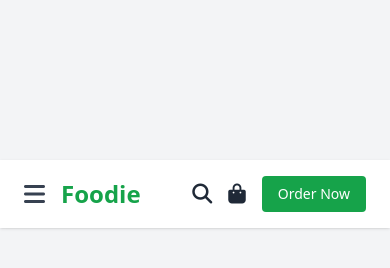
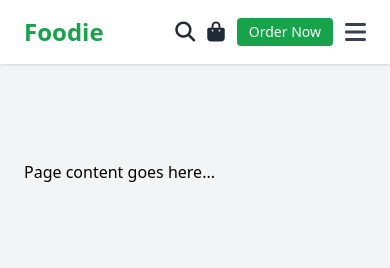
Before and after one commit to vincenttwizere/Foodie, a plain HTML site: page index.html in a window 390 px wide. Drawn offline with nearby package versions, Linux system fonts and the light colour scheme.

Commit message:
updating navbar

```diff
--- a/index.html
+++ b/index.html
@@ -5,28 +5,19 @@
   <meta name="viewport" content="width=device-width, initial-scale=1.0" />
   <title>Foodie</title>
   <script src="https://cdn.tailwindcss.com"></script>
-  <script src="./script.js"></script>
   <link rel="stylesheet" href="https://cdnjs.cloudflare.com/ajax/libs/font-awesome/6.5.0/css/all.min.css" />
 </head>
 <body class="bg-gray-100">
 
   <!-- Header -->
-  <header class="bg-white shadow p-4 fixed w-full z-10 px-6 md:px-20">
-    <nav class="flex items-center justify-between">
+  <header class="bg-white shadow p-4 fixed w-full z-10 px-6 md:px-20 top-0">
+    <nav class="flex flex-wrap items-center justify-between w-full">
 
-      <!-- Left section (Logo + Hamburger) -->
-      <div class="flex items-center gap-4">
-        <!-- Hamburger - Small screens only -->
-        <button id="menu-btn" class="block md:hidden text-2xl text-gray-700 focus:outline-none">
-          <i id="menu-icon" class="fas fa-bars"></i>
-        </button>
-
-        <!-- Logo -->
-        <h1 class="text-green-600 text-2xl font-bold">Foodie</h1>
-      </div>
+      <!-- Logo -->
+      <h1 class="text-green-600 text-2xl font-bold">Foodie</h1>
 
       <!-- Navigation links (hidden on small screens) -->
-      <ul id="nav-links" class="hidden md:flex gap-6 text-gray-800 text-lg">
+      <ul id="nav-links" class="hidden md:flex gap-4 lg:gap-6 text-gray-800 text-sm lg:text-lg flex-wrap">
         <li><a href="#" class="hover:text-green-600 transition">Home</a></li>
         <li><a href="#" class="hover:text-green-600 transition">Menu</a></li>
         <li><a href="#" class="hover:text-green-600 transition">Services</a></li>
@@ -34,17 +25,22 @@
         <li><a href="#" class="hover:text-green-600 transition">Contact</a></li>
       </ul>
 
-      <!-- Right section (icons + button) -->
-      <div class="flex items-center gap-4 text-xl text-gray-800">
+      <!-- Right section: icons + button + menu toggle -->
+      <div class="flex items-center gap-3 md:gap-4 text-xl text-gray-800">
         <i class="fas fa-search"></i>
         <i class="fas fa-shopping-bag"></i>
-        <button class="bg-green-600 text-white px-4 py-2 rounded hover:bg-green-700 transition text-sm md:text-base">
+        <button class="bg-green-600 text-white px-3 py-1 md:px-4 md:py-2 rounded hover:bg-green-700 transition text-sm md:text-base">
           Order Now
+        </button>
+
+        <!-- Hamburger - Small screens only -->
+        <button id="menu-btn" class="block md:hidden text-2xl text-gray-700 focus:outline-none">
+          <i id="menu-icon" class="fas fa-bars"></i>
         </button>
       </div>
     </nav>
 
-    <!-- Mobile menu (dropdown) -->
+    <!-- Mobile dropdown menu -->
     <div id="mobile-menu" class="md:hidden hidden mt-4 bg-white shadow rounded-lg px-4 py-2">
       <ul class="flex flex-col gap-2 text-gray-800 text-lg">
         <li><a href="#" class="hover:text-green-600 transition">Home</a></li>
@@ -61,5 +57,7 @@
     <p>Page content goes here...</p>
   </main>
 
+<!-- script link -->
+  <script src="script.js"></script>
 </body>
 </html>
```
